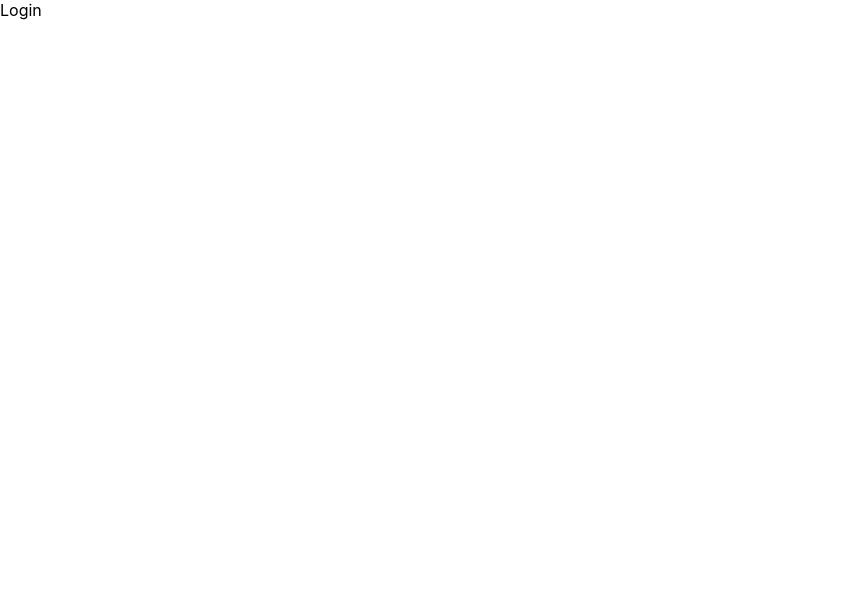
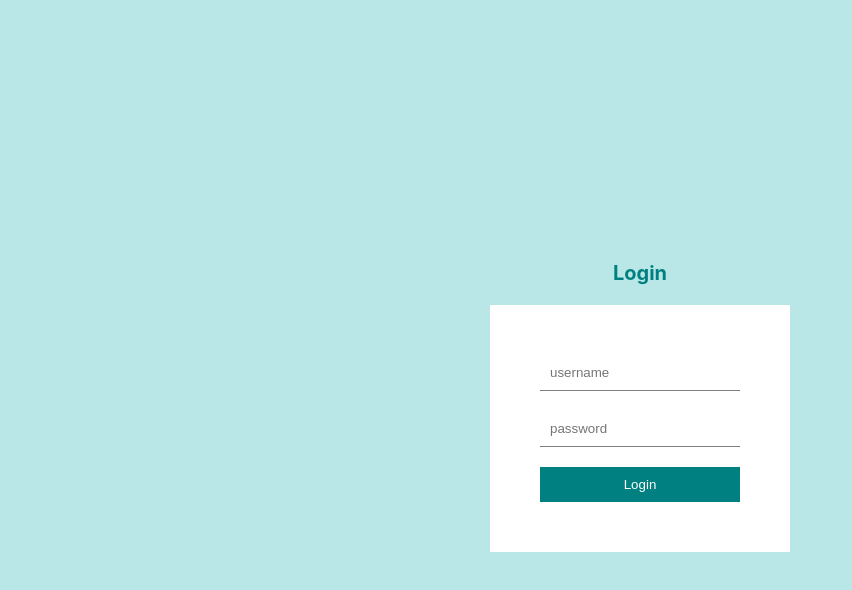
Before and after one commit to abudiab/Blog-website-GSG, a React (Create React App) app in the folder client/: page /login in a window 1280 px wide. Shown: the top 590 px of the page, without its empty margins (0-852 px from the left). Built offline with nearby package versions, Linux system fonts and the light colour scheme.

Commit message:
creating and styling the login page

```diff
--- a/client/package.json
+++ b/client/package.json
@@ -10,6 +10,7 @@
     "react-dom": "^18.2.0",
     "react-router-dom": "^6.11.2",
     "react-scripts": "5.0.1",
+    "sass": "^1.62.1",
     "web-vitals": "^2.1.4"
   },
   "scripts": {
--- a/client/src/App.js
+++ b/client/src/App.js
@@ -8,6 +8,7 @@ import Article from "./pages/Article";
 import Contact from "./pages/Contact";
 import About from "./pages/About";
 import Layout from "./components/Layout";
+import "./style.scss";
 
 const router = createBrowserRouter([
   {
--- a/client/src/pages/Login.js
+++ b/client/src/pages/Login.js
@@ -1,7 +1,16 @@
 import React from "react";
 
 const Login = () => {
-  return <div>Login</div>;
+  return (
+    <div className="auth">
+      <h1>Login</h1>
+      <form>
+        <input type="text" placeholder="username"></input>
+        <input type="password" placeholder="password"></input>
+        <button>Login</button>
+      </form>
+    </div>
+  );
 };
 
 export default Login;
--- /dev/null
+++ b/client/src/style.scss
@@ -0,0 +1,44 @@
+$lightgreen: #b9e7e7;
+
+.app {
+  .container {
+    //Login and Signup
+    .auth {
+      display: flex;
+      flex-direction: column;
+      align-items: center;
+      justify-content: center;
+      height: 100vh;
+      background-color: $lightgreen;
+    }
+
+    h1 {
+      font-size: 20px;
+      color: teal;
+      margin-bottom: 20px;
+    }
+
+    form {
+      display: flex;
+      flex-direction: column;
+      padding: 50px;
+      background-color: white;
+      width: 200px;
+      gap: 20px;
+
+      input {
+        padding: 10px;
+        border: none;
+        border-bottom: 1px solid gray;
+      }
+
+      button {
+        padding: 10px;
+        border: none;
+        background-color: teal;
+        color: white;
+        cursor: pointer;
+      }
+    }
+  }
+}
```
Also changed, not shown: 1 other file (tests, documents, lock files or other folders).
